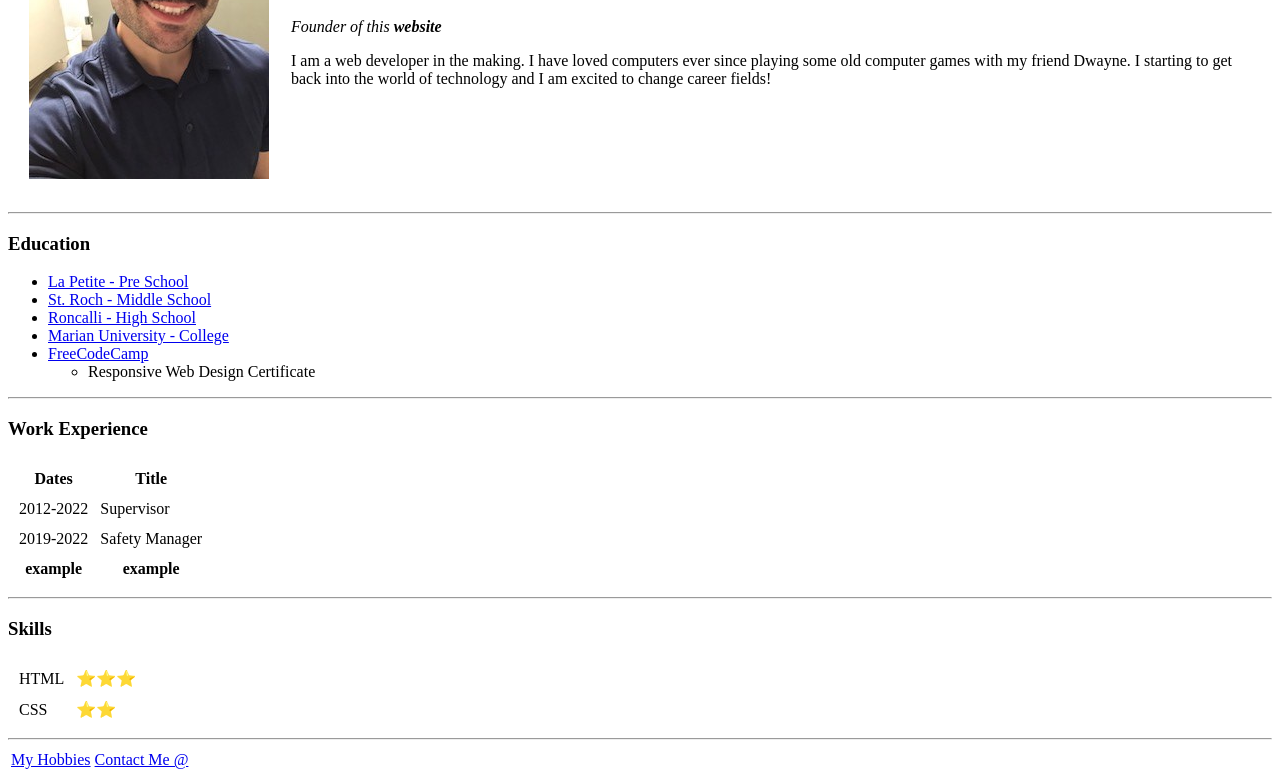
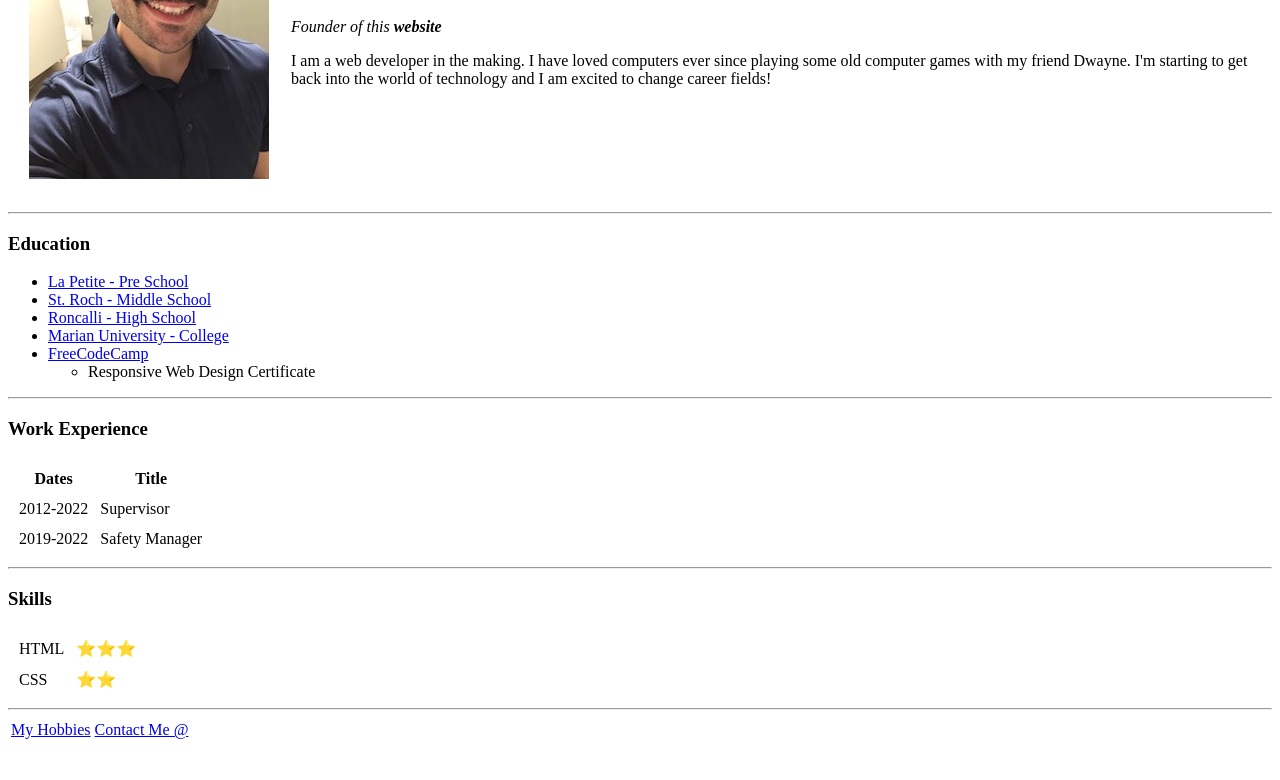
Before and after one commit to Eboyce96/CV, a plain HTML site: page index.html in a window 1280 px wide. Shown: the part 170-950 px from the top of the page. After the commit the page ends 920 px from the top, so only its background shows below. Drawn offline with Linux system fonts and the light colour scheme.

Commit message:
Spelling rev

```diff
--- a/index.html
+++ b/index.html
@@ -18,7 +18,7 @@
         </p>
         <p>
           I am a web developer in the making. I have loved computers ever since playing some old computer games with my friend Dwayne.
-          I starting to get back into the world of technology and I am excited to change career fields!
+          I'm starting to get back into the world of technology and I am excited to change career fields!
         </p>
       </td>
     </tr>
@@ -66,12 +66,6 @@
         <td>Safety Manager</td>
       </tr>
     </tbody>
-    <tfoot>
-      <tr>
-        <th>example</th>
-        <th>example</th>
-      </tr>
-    </tfoot>
   </table>
   <hr>
   <h3>Skills</h3>
```
